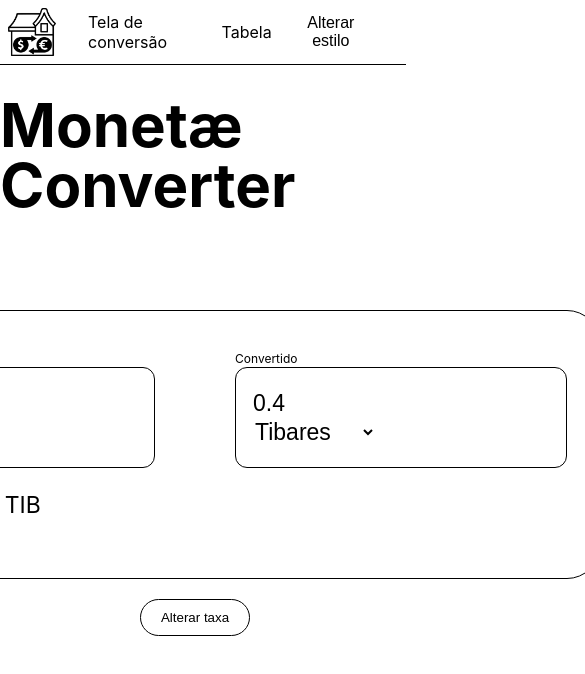
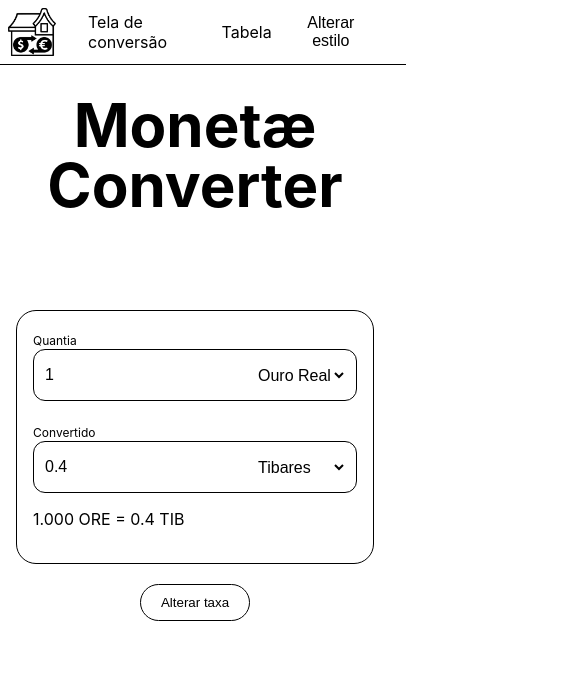
Before and after one commit to ElMigu17/casa-de-cambio, an Angular app in the folder front/: page /converter in a window 390 px wide. Shown: the top 674 px of the page, 585 px wide, since content can reach past the window. Built offline with nearby package versions, Linux system fonts and the light colour scheme.

Commit message:
responsive design

```diff
--- a/front/src/app/converter/converter.component.html
+++ b/front/src/app/converter/converter.component.html
@@ -1,7 +1,7 @@
 <div [ngClass]="{ medieval: medievalStyleService.getValue()() }">
   <div class="backgroundModal" *ngIf="showModel">
     <div class="modal">
-      <label for="set"> Set currency value based in gold: </label><br />
+      <label for="set"> Definir valor baseado em ouro: </label><br />
 
       <div class="converter">
         <input name="set" (change)="set()" [(ngModel)]="inputs.set" />
--- a/front/src/app/converter/converter.component.scss
+++ b/front/src/app/converter/converter.component.scss
@@ -2,6 +2,11 @@
   width: 100vw;
   height: 100vh;
   background-image: url("/fabric.png");
+
+  .modal {
+    background-image: url("/paper.png");
+    background-size: 100%;
+  }
 
   .title {
     display: flex;
@@ -44,6 +49,7 @@
     margin-top: 95px;
     line-height: 1;
     margin-bottom: 95px;
+    text-align: center;
   }
 }
 
@@ -91,6 +97,7 @@
   border: 1px solid black;
   border-radius: 12px;
   font-size: 23px;
+  display: flex;
   input {
     border: 0;
     font-size: 23px;
@@ -112,7 +119,7 @@
     font-size: 23px;
   }
   label {
-    font-size: 12px;
+    font-size: 16px;
   }
 }
 .converters {
@@ -134,3 +141,28 @@
 .changeTaxButton {
   margin: 20px;
 }
+
+@media screen and (max-width: 768px) {
+  .converters {
+    flex-direction: column;
+    gap: 20px;
+  }
+  .converter {
+    padding: 15px 9px;
+    input,
+    select {
+      font-size: 16px;
+    }
+  }
+
+  .all-converters {
+    border-radius: 20px;
+    padding: 18px 16px;
+    p {
+      font-size: 16px;
+    }
+    label {
+      font-size: 12px;
+    }
+  }
+}
--- a/front/src/app/server/medievalStyle.ts
+++ b/front/src/app/server/medievalStyle.ts
@@ -7,7 +7,6 @@ export class MedievalStyle {
   private medievalStyle = signal(false);
 
   switch() {
-    console.log('aaaaaaaaaaaaaaaaa', this.getValue());
     this.medievalStyle.update((current) => !current);
   }
 
--- a/front/src/styles.scss
+++ b/front/src/styles.scss
@@ -21,3 +21,8 @@ body {
     color: white;
   }
 }
+.medieval {
+  .standartButton {
+    background-color: #ffffff77;
+  }
+}
```
